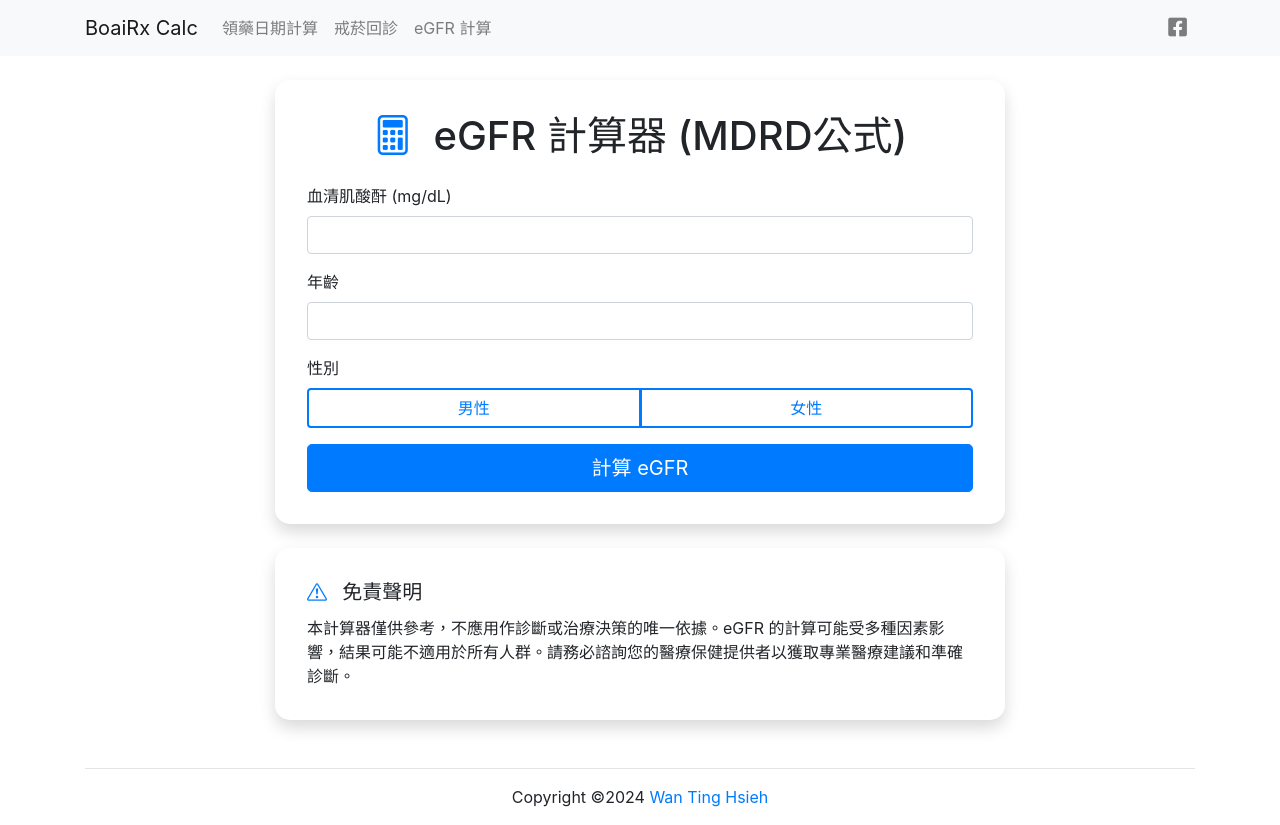
After one commit to Enotera/rx-calc, a Flask app: page /egfr in a window 1280 px wide. The commit adds this page. Run offline with Flask 3, Linux system fonts and the light colour scheme; some libraries are stand-ins or nearby versions.

Commit message:
add egfr calc

```diff
--- a/app.py
+++ b/app.py
@@ -15,5 +15,10 @@ def quitting():
 def manifest():
     return send_from_directory(os.path.join(app.root_path, 'static'), 'manifest.json')
 
+@app.route('/egfr')
+def egfr():
+    return render_template('egfr.html')
+
+
 if __name__ == '__main__':
     app.run(debug=True)
--- a/static/css/custom.css
+++ b/static/css/custom.css
@@ -12,3 +12,113 @@ h3 {
 .btn-group-toggle {
     margin-bottom: 20px;
 }
+
+
+/* eGFR 计算器样式 */
+.card {
+    border: none;
+    border-radius: 15px;
+}
+
+.card-body {
+    padding: 2rem;
+}
+
+.btn-outline-primary {
+    border-width: 2px;
+}
+
+.btn-outline-primary:hover,
+.btn-outline-primary:focus,
+.btn-outline-primary:active,
+.btn-check:checked + .btn-outline-primary {
+    background-color: #007bff;
+    border-color: #007bff;
+    color: white;
+}
+
+.fade-in {
+    animation: fadeIn 0.5s;
+}
+
+@keyframes fadeIn {
+    from { opacity: 0; }
+    to { opacity: 1; }
+}
+
+/* 已有的样式 */
+
+/* eGFR 计算器样式 */
+.card {
+    border: none;
+    border-radius: 15px;
+}
+
+.card-body {
+    padding: 2rem;
+}
+
+/*.btn-group .btn {
+    border-width: 2px;
+}
+
+.btn-check:checked + .btn-outline-primary,
+.btn-check:active + .btn-outline-primary,
+.btn-check:focus + .btn-outline-primary,
+.btn-outline-primary:active,
+.btn-outline-primary.active,
+.btn-outline-primary.dropdown-toggle.show {
+    color: #fff;
+    background-color: #007bff;
+    border-color: #007bff;
+}*/
+
+/* 性别选择按钮样式 */
+#genderButtons .btn {
+    flex: 1;
+    border-width: 2px;
+}
+
+#genderButtons .btn.active {
+    color: #fff;
+    background-color: #007bff;
+    border-color: #007bff;
+}
+
+.fade-in {
+    animation: fadeIn 0.5s;
+}
+
+@keyframes fadeIn {
+    from { opacity: 0; }
+    to { opacity: 1; }
+}
+
+#result {
+    transition: all 0.3s ease;
+}
+
+/* 颜色编码 */
+.alert-success {
+    background-color: #d4edda;
+    border-color: #c3e6cb;
+    color: #155724;
+}
+
+.alert-info {
+    background-color: #d1ecf1;
+    border-color: #bee5eb;
+    color: #0c5460;
+}
+
+.alert-warning {
+    background-color: #fff3cd;
+    border-color: #ffeeba;
+    color: #856404;
+}
+
+.alert-danger {
+    background-color: #f8d7da;
+    border-color: #f5c6cb;
+    color: #721c24;
+}
--- /dev/null
+++ b/static/js/egfr-calculator.js
@@ -0,0 +1,71 @@
+document.addEventListener('DOMContentLoaded', function() {
+    const form = document.getElementById('egfrForm');
+    const resultDiv = document.getElementById('result');
+    const egfrValueDiv = document.getElementById('egfr-value');
+    const egfrInterpretationDiv = document.getElementById('egfr-interpretation');
+    const genderButtons = document.querySelectorAll('#genderButtons .btn');
+    const genderInput = document.getElementById('genderInput');
+
+    // 性别选择逻辑
+    genderButtons.forEach(button => {
+        button.addEventListener('click', function() {
+            genderButtons.forEach(btn => btn.classList.remove('active'));
+            this.classList.add('active');
+            genderInput.value = this.getAttribute('data-gender');
+        });
+    });
+
+    form.addEventListener('submit', function(e) {
+        e.preventDefault();
+
+        const creatinine = parseFloat(document.getElementById('creatinine').value);
+        const age = parseInt(document.getElementById('age').value);
+        const gender = genderInput.value;
+
+        if (!gender) {
+            alert('请选择性别');
+            return;
+        }
+
+        const egfr = calculateEGFR(creatinine, age, gender);
+        displayResult(egfr);
+    });
+
+    function calculateEGFR(creatinine, age, gender) {
+        // MDRD公式
+        let egfr = 186 * Math.pow(creatinine, -1.154) * Math.pow(age, -0.203);
+        if (gender === 'female') {
+            egfr *= 0.742;
+        }
+        return egfr.toFixed(2);
+    }
+
+    function displayResult(egfr) {
+        egfrValueDiv.textContent = `估算的 eGFR 值為: ${egfr} (mL/min/1.73m²)`;
+        let interpretationText = '';
+        let colorClass = '';
+
+        if (egfr >= 90) {
+            interpretationText = '腎功能正常或輕度下降';
+            colorClass = 'alert-success';
+        } else if (egfr >= 60) {
+            interpretationText = '輕度至中度下降';
+            colorClass = 'alert-success';
+        } else if (egfr >= 30) {
+            interpretationText = '中度至重度下降';
+            colorClass = 'alert-warning';
+        } else if (egfr >= 15) {
+            interpretationText = '重度下降';
+            colorClass = 'alert-danger';
+        } else {
+            interpretationText = '腎衰竭';
+            colorClass = 'alert-danger';
+        }
+
+        egfrInterpretationDiv.textContent = interpretationText;
+        resultDiv.className = `mt-4 alert ${colorClass}`;
+        resultDiv.style.display = 'block';
+        resultDiv.classList.add('fade-in');
+        setTimeout(() => resultDiv.classList.remove('fade-in'), 500);
+    }
+});
--- a/templates/base.html
+++ b/templates/base.html
@@ -28,6 +28,9 @@
                     </li>
                     <li class="nav-item">
                         <a class="nav-link" href="{{ url_for('quitting') }}">戒菸回診</a>
+                    </li>
+                    <li class="nav-item">
+                        <a class="nav-link" href="{{ url_for('egfr') }}">eGFR 計算</a>
                     </li>
                 </ul>
                 <ul class="navbar-nav">
--- /dev/null
+++ b/templates/egfr.html
@@ -0,0 +1,48 @@
+{% extends "base.html" %}
+
+{% block title %}eGFR 計算 - BoaiRx Calc{% endblock %}
+
+{% block content %}
+<div class="row justify-content-center">
+    <div class="col-md-8">
+        <div class="card shadow">
+            <div class="card-body">
+                <h1 class="card-title text-center mb-4"><i class="bi bi-calculator"></i> eGFR 計算器 (MDRD公式)</h1>
+                <form id="egfrForm">
+                    <div class="form-group mb-3">
+                        <label for="creatinine">血清肌酸酐 (mg/dL)</label>
+                        <input type="number" class="form-control" id="creatinine" step="0.01" required>
+                    </div>
+                    <div class="form-group mb-3">
+                        <label for="age">年齡</label>
+                        <input type="number" class="form-control" id="age" required>
+                    </div>
+                    <div class="form-group mb-3">
+                        <label>性別</label>
+                        <div class="btn-group d-flex" role="group" id="genderButtons">
+                            <button type="button" class="btn btn-outline-primary" data-gender="male">男性</button>
+                            <button type="button" class="btn btn-outline-primary" data-gender="female">女性</button>
+                        </div>
+                        <input type="hidden" id="genderInput" name="gender" required>
+                    </div>
+                    <button type="submit" class="btn btn-primary btn-lg btn-block w-100">計算 eGFR</button>
+                </form>
+                <div id="result" class="mt-4 alert" style="display: none;">
+                    <div id="egfr-value" class="h4"></div>
+                    <div id="egfr-interpretation"></div>
+                </div>
+            </div>
+        </div>
+        <div class="card mt-4 shadow">
+            <div class="card-body">
+                <h5 class="card-title"><i class="bi bi-exclamation-triangle"></i> 免責聲明</h5>
+                <p class="card-text">本計算器僅供參考，不應用作診斷或治療決策的唯一依據。eGFR 的計算可能受多種因素影響，結果可能不適用於所有人群。請務必諮詢您的醫療保健提供者以獲取專業醫療建議和準確診斷。</p>
+            </div>
+        </div>
+    </div>
+</div>
+{% endblock %}
+
+{% block extra_js %}
+<script src="{{ url_for('static', filename='js/egfr-calculator.js') }}"></script>
+{% endblock %}
```
